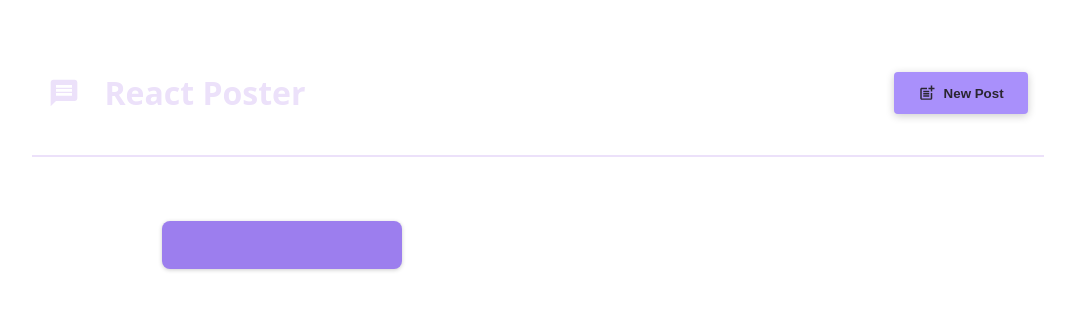
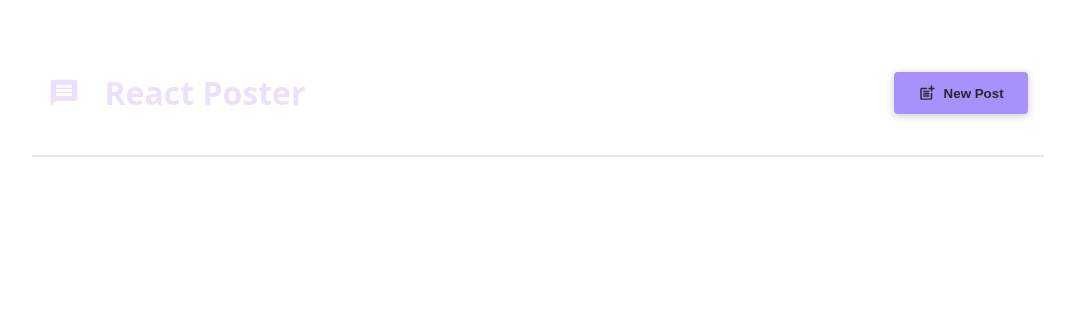
Before and after one commit to zuzanavolfova/react-udemy, a React (Vite) app in the folder react-project/: page / in a window 1280 px wide. Shown: the top 310 px of the page, without its empty margins (102-1177 px from the left). Built offline with nearby package versions, Linux system fonts and the light colour scheme.

Commit message:
Updating state

```diff
--- a/react-project/src/components/PostList.tsx
+++ b/react-project/src/components/PostList.tsx
@@ -1,7 +1,5 @@
 import NewPost from "./NewPost.tsx";
-import Post from "./Post.tsx";
 import Modal from "./Modal.tsx";
-import styles from "./PostList.module.css";
 import { useState } from "react";
 
 interface PostListProps {
@@ -9,31 +7,25 @@ interface PostListProps {
   onStopPosting: () => void;
 }
 
+interface PostData {
+  body: string;
+  author: string;
+}
+
 function PostList({ isPosting, onStopPosting }: PostListProps) {
-  const [enteredBody, setEnteredBody] = useState("");
-  const [enteredName, setEnteredName] = useState("");
+  const [posts, setPosts] = useState<PostData[]>([]);
 
-  function changeBodyHandler(event: React.ChangeEvent<HTMLTextAreaElement>) {
-    setEnteredBody(event.target.value);
-  }
-
-  function changeNameHandler(event: React.ChangeEvent<HTMLInputElement>) {
-    setEnteredName(event.target.value);
+  function addPostsHandler(postData: PostData) {
+    setPosts((existingPosts) => [postData, ...existingPosts]);
   }
 
   return (
     <>
       {isPosting && (
         <Modal onClose={onStopPosting}>
-          <NewPost
-            onBodyChange={changeBodyHandler}
-            onNameChange={changeNameHandler}
-          />
+          <NewPost onCancel={onStopPosting} onAddPost={addPostsHandler} />
         </Modal>
       )}
-      <ul className={styles.posts}>
-        <Post author={enteredName} body={enteredBody} />
-      </ul>
     </>
   );
 }
```
